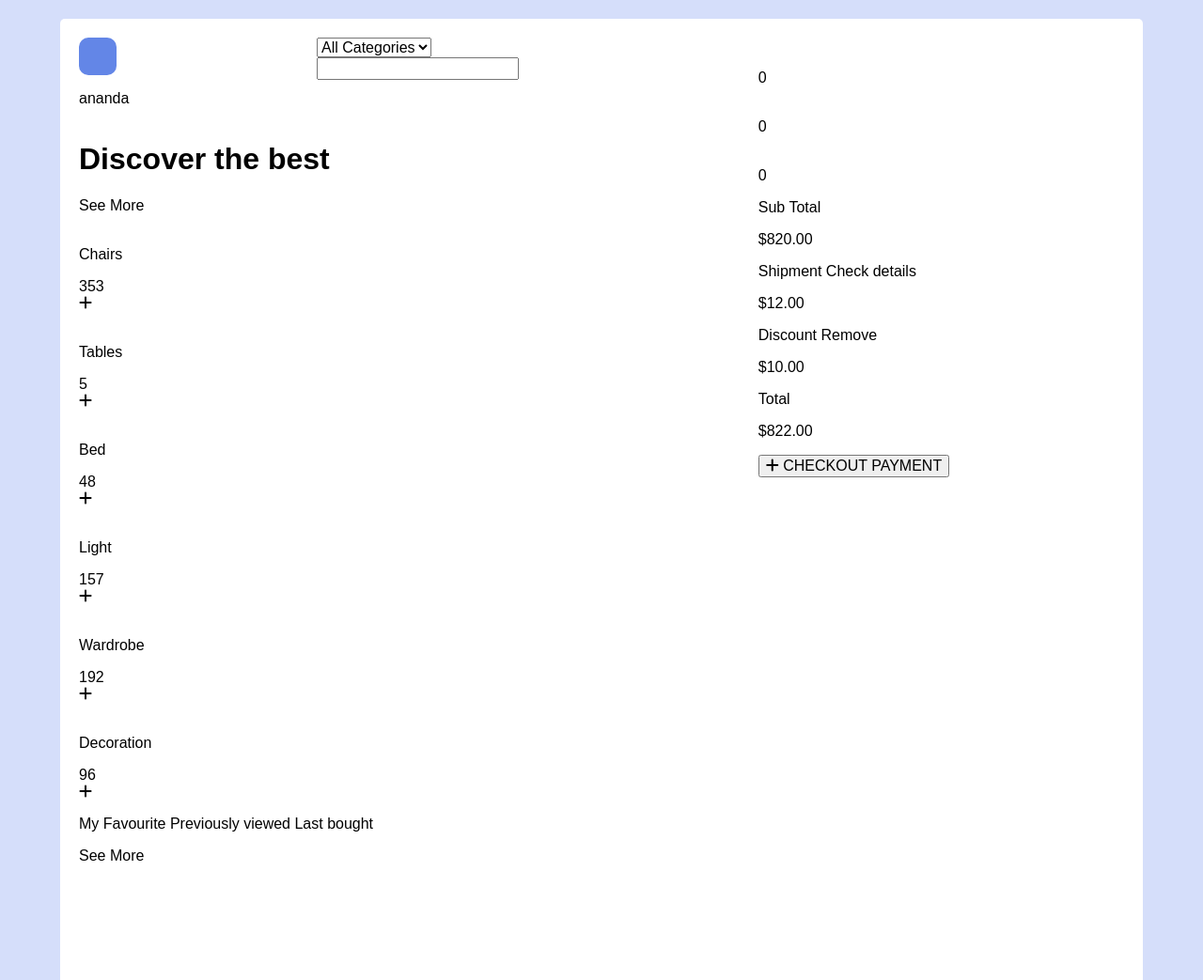
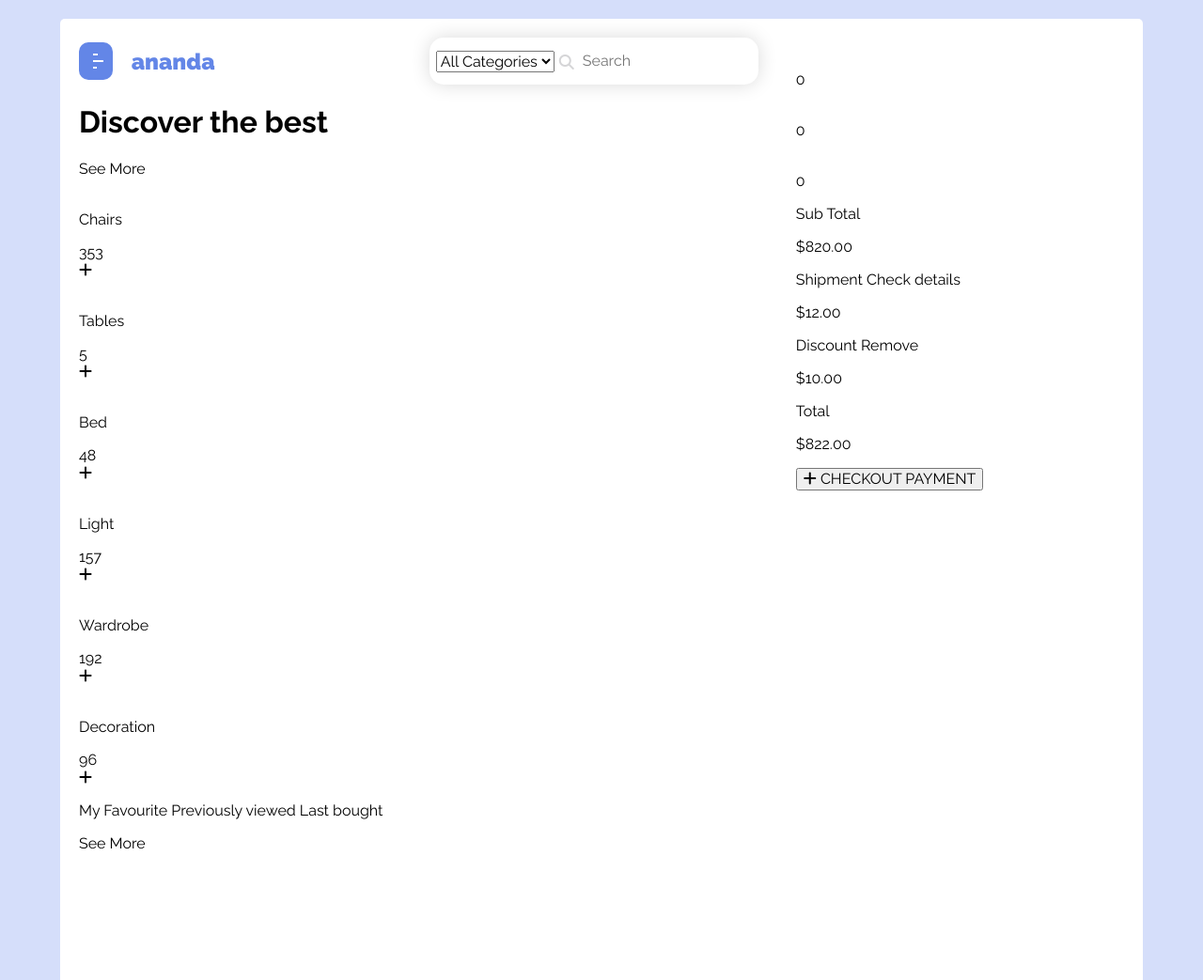
Before and after one commit to bremdows/store-flex-grid, a plain HTML site: page index.html in a window 1280 px wide. Shown: the top 1043 px of the page at 94% size. Drawn offline with Linux system fonts and the light colour scheme.

Commit message:
Estilos para el buscador y el logo terminados

```diff
--- a/css/store.css
+++ b/css/store.css
@@ -67,8 +67,10 @@ ul{
 */
 .bar-menu{
     display: flex;
+    flex-direction: column;
     justify-content: center;
-    align-items: center;
+    align-items: start;
+    position: relative;
     width: var(--size-bar-menu);
     height: var(--size-bar-menu);
     background: var(--color-principal);
@@ -78,8 +80,25 @@ ul{
 .bar-menu::after{
     content: '';
     display: block;
+    background: var(--light);
+    height: 0.2rem;
+    margin-left: 1.5rem;
+}
+.bar-menu::before{
+    width: 15%;
+    margin-bottom: .5rem;
+}
+.bar-menu__center-bar{
+    height: 0.2rem;
+    background: var(--light);
+    margin-bottom: .5rem;
+    width: 30%;
+    margin-left: 1.5rem;
+}
+.bar-menu::after{
+    width: 10%;
+}
 
-}
 /*
     STORE
 */
@@ -90,18 +109,56 @@ ul{
     display: grid;
     margin-top: 2rem;
     grid-template-columns: 65% 30%;
+    grid-column-gap: 4rem;
     padding: 2rem;
     background: var(--light);
     border-radius: var(--size-radius);
 }
 .store{
-
 }
+/*
+    STORE HEADER
+*/
 .store__header{
     display: grid;
-    grid-template-columns: 35% 60%;
+    justify-content: space-between;
+    grid-template: 5rem / 20% minmax(35rem, 40%);
+}
+.store__brand{
+    display: flex;
+    justify-content: start;
+    align-items: center;
+}
+.store__logo{
+    color: var(--color-principal);
+    font-weight: 900;
+    font-size: 2.4rem;
+    margin-left: 2rem;
+}
+.store__search{
+    display: flex;
+    justify-content: center;
+    align-items: center;
+    box-shadow: 0 0 2rem rgba(0, 0, 0, .15);
+    border-radius: 1.5rem;
 }
 
+.store__search-input{
+    position: relative;
+}
+.store__icon-search{
+    position: absolute;
+    color: var(--light-dark);
+    left: 0.5rem;
+    top: 0.3rem
+}
+.store__input-search{
+    border: none;
+    padding-left: 3rem;
+}
+.store__input-search:focus{
+    outline: 0;
+}
 /*
     CART
 */
--- a/index.html
+++ b/index.html
@@ -4,6 +4,7 @@
     <meta charset="UTF-8">
     <meta http-equiv="X-UA-Compatible" content="IE=edge">
     <meta name="viewport" content="width=device-width, initial-scale=1.0">
+    <link href="https://fonts.googleapis.com/css2?family=Raleway:wght@300;400;700;900&display=swap" rel="stylesheet">
     <link rel="stylesheet" href="./css/normalize.css">
     <link rel="stylesheet" href="./css/store.css">
     <title>Ananda Store</title>
@@ -22,15 +23,18 @@
                     </div>
                 </div>
                 <div class="store__search">
+                    <!-- TODO: AVERIGUAR ESTILOS PARA LOS SELECT -->
                     <div class="store__categories">
                         <!-- AGREGAR UN SELECT -->
                         <select name="" id="">
                             <option value="1">All Categories</option>
+                            <option value="2">Best Seller</option>
+                            <option value="3">Favourites</option>
                         </select>
                     </div>
                     <div class="store__search-input">
-                        <i class="store__icon-search"></i>
-                        <input type="text" class="store__input-search">
+                        <i class="store__icon-search fa-solid fa-magnifying-glass"></i>
+                        <input type="text" class="store__input-search" placeholder="Search">
                     </div>
                 </div>
             </header>
```
